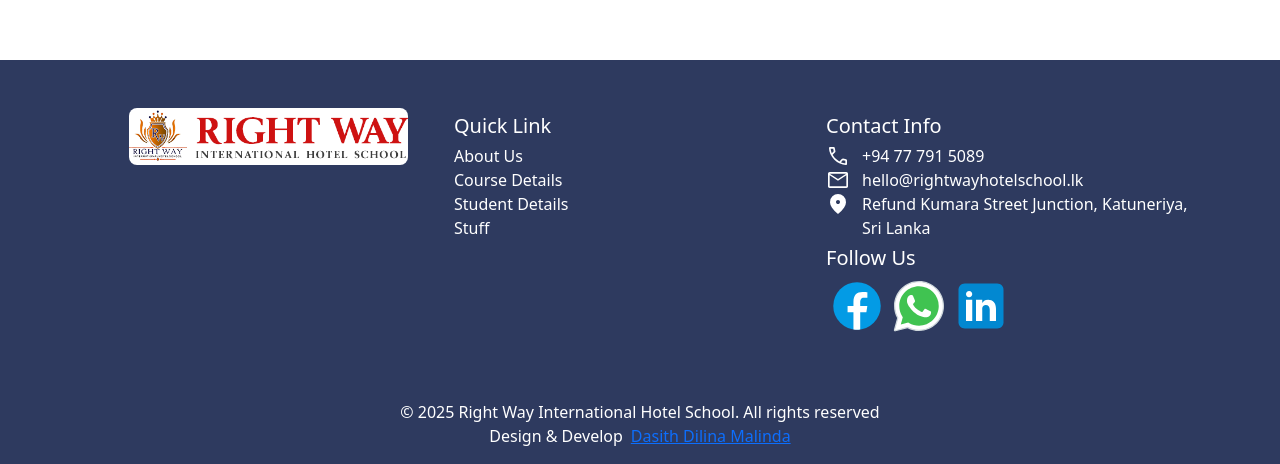
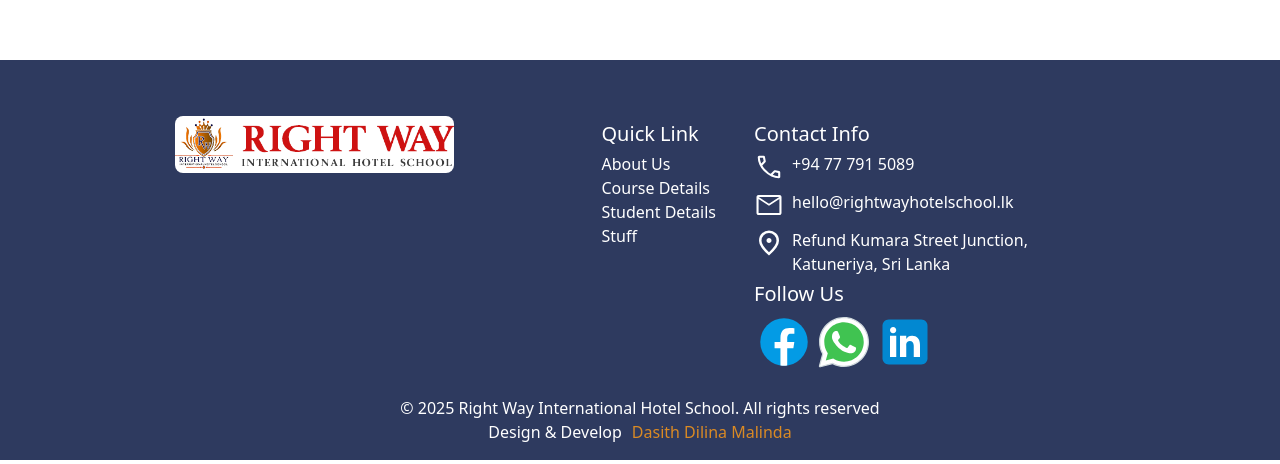
Before and after one commit to ddmalinda/right-way-hotel-school, a React (Vite) app: page / in a window 1280 px wide. Shown: the part 828-1292 px from the top of the page. Built offline with nearby package versions, Linux system fonts and the light colour scheme.

Commit message:
feat: Update footer components and navigation links with new paths and styles

```diff
--- a/src/components/footer/Footer.tsx
+++ b/src/components/footer/Footer.tsx
@@ -22,8 +22,7 @@ const footerDataIcons = [
     links: [
       { link: '/sample', text: '+94 77 791 5089', icon: "M796-120q-119 0-240-55.5T333-333Q231-435 175.5-556T120-796q0-18.86 12.57-31.43T164-840h147.33q14 0 24.34 9.83Q346-820.33 349.33-806l26.62 130.43q2.05 14.9-.62 26.24-2.66 11.33-10.82 19.48L265.67-530q24 41.67 52.5 78.5T381-381.33q35 35.66 73.67 65.5Q493.33-286 536-262.67l94.67-96.66q9.66-10.34 23.26-14.5 13.61-4.17 26.74-2.17L806-349.33q14.67 4 24.33 15.53Q840-322.27 840-308v144q0 18.86-12.57 31.43T796-120ZM233-592l76-76.67-21-104.66H187q3 41.66 13.67 86Q211.33-643 233-592Zm365.33 361.33q40.34 18.34 85.84 29.67 45.5 11.33 89.16 13.67V-288l-100-20.33-75 77.66ZM233-592Zm365.33 361.33Z" },
       { link: '/sample', text: 'hello@rightwayhotelschool.lk', icon: "M146.67-160q-27 0-46.84-19.83Q80-199.67 80-226.67v-506.66q0-27 19.83-46.84Q119.67-800 146.67-800h666.66q27 0 46.84 19.83Q880-760.33 880-733.33v506.66q0 27-19.83 46.84Q840.33-160 813.33-160H146.67ZM480-454.67 146.67-670v443.33h666.66V-670L480-454.67Zm0-66.66 330.67-212H150l330 212ZM146.67-670v-63.33V-226.67-670Z" },
-      { link: '/sample', text: 'Refund Kumara Street Junction, Katuneriya, Sri Lanka', icon: "M480-480q33 0 56.5-23.5T560-560q0-33-23.5-56.5T480-640q-33 0-56.5 23.5T400-560q0 33 23.5 56.5T480-480Zm0 400Q319-217 239.5-334.5T160-552q0-150 96.5-239T480-880q127 0 223.5 89T800-552q0 100-79.5 217.5T480-80Z" },
-
+      { link: '/sample', text: 'Refund Kumara Street Junction, Katuneriya, Sri Lanka', icon: "M480-480q33 0 56.5-23.5T560-560q0-33-23.5-56.5T480-640q-33 0-56.5 23.5T400-560q0 33 23.5 56.5T480-480Zm0 294q122-112 181-203.5T720-552q0-109-69.5-178.5T480-800q-101 0-170.5 69.5T240-552q0 71 59 162.5T480-186Zm0 106Q319-217 239.5-334.5T160-552q0-150 96.5-239T480-880q127 0 223.5 89T800-552q0 100-79.5 217.5T480-80Zm0-480Z" },
     ]
   },
   {
@@ -59,9 +58,7 @@ const footerDataIcons = [
   ]
 },
 ]
-{/* <svg xmlns="http://www.w3.org/2000/svg" x="0px" y="0px" width="100" height="100" viewBox="0 0 48 48">
-<path fill="#039be5" d="M24 5A19 19 0 1 0 24 43A19 19 0 1 0 24 5Z"></path><path fill="#fff" d=""></path>
-</svg> */}
+
 export default function Footer() {
   return (
     <div>
--- a/src/components/footer/footerComponents/BottomLineFooter.tsx
+++ b/src/components/footer/footerComponents/BottomLineFooter.tsx
@@ -6,7 +6,7 @@ export default function BottomLineFooter() {
             </div>
             <div className='flex justify-center mx-auto text-xs text-white sm:text-sm md:text-base'>
                 Design & Develop
-                <a className='text-[#DA8A24] ml-2'>
+                <a  style={{ textDecoration: 'none', color: '#DA8A24' ,marginLeft:'10px'}}>
                     Dasith Dilina Malinda
                 </a>
             </div>
--- a/src/components/footer/footerComponents/InfomationFooter.tsx
+++ b/src/components/footer/footerComponents/InfomationFooter.tsx
@@ -30,14 +30,14 @@ type Props = {
 }
 export default function InfomationFooter({ footerDataLinks, footerDataIcons }: Props) {
   return (
-    <div className=" bg-[#2E3A5F] text-white p-5">
-      <div className="container mx-auto sm:grid lg:flex ">
-        <div className="w-1/3 mx-auto justify-items-center">
+    <div className=" bg-[#2E3A5F] text-white">
+      <div className="container pt-5 mx-auto lg:flex ">
+        <div className="py-2 mx-auto lg:w-1/3 lg:justify-items-center">
           <img className="sm:w-auto md:w-3/4 lg:w-3/4 xl:w-3/4 2xl:w-3/4 rounded-3" src="/assets/logo2.png" alt="Logo" />
         </div>
-        <div className="w-2/3 mx-auto lg:flex ">
+        <div className="space-y-5 sm:p-2 lg:mx-auto lg:w-1/2 lg:flex">
           <FooterDataLinks footerDataLinks={footerDataLinks} />
-          <div className="w-1/2 mx-auto">
+          <div className="mx-auto lg:w-2/3 ">
             <FooterDataIcons footerDataIcons={footerDataIcons} />
           </div>
         </div>
--- a/src/components/footer/footerComponents/footerCmponents/FooterDataIcons.tsx
+++ b/src/components/footer/footerComponents/footerCmponents/FooterDataIcons.tsx
@@ -1,3 +1,4 @@
+import { Link } from 'react-router-dom';
 import SmallTitle from '../../../common/titles/SmallTitle';
 import SingleSvgImage from './SingleSvgImage'
 
@@ -30,11 +31,14 @@ export default function FooterDataIcons({footerDataIcons}: Props) {
                     <>
                       <SmallTitle title={val.title} />
                       {val.links.map((items, idx) => (
-                        <div className="flex mx-auto space-x-3" key={idx}>
+                        <div className="flex mx-auto space-x-2 space-y-2" key={idx}>
                           <div>
+
                             <SingleSvgImage iconData={items.icon}/>
                           </div>
-                          <div>{items.text}</div>
+                          <div>
+                            {items.text}
+                          </div>
                         </div>
                       ))}
                     </>
@@ -44,9 +48,11 @@ export default function FooterDataIcons({footerDataIcons}: Props) {
                         <SmallTitle title={val.title} />
                         < div className="flex lg:w-1/2">
                           {val.links.map((items, key) => (
-                            <div className="flex mx-auto space-x-3" key={key}>
+                            <div className="flex mx-auto " key={key}>
                               <div>
-                              <SingleSvgImage iconData={items.icon}/>
+                               <a href={items.link} target="blank" rel="noopener noreferrer">
+                                <SingleSvgImage iconData={items.icon}/>
+                                </a>
                               </div>
                             </div>
                           ))}
--- a/src/components/footer/footerComponents/footerCmponents/FooterDataLinks.tsx
+++ b/src/components/footer/footerComponents/footerCmponents/FooterDataLinks.tsx
@@ -1,4 +1,5 @@
 
+import { Link } from 'react-router-dom';
 import SmallTitle from '../../../common/titles/SmallTitle';
 
 type Props={
@@ -16,15 +17,17 @@ type FooterLink = {
 
 export default function FooterDataLinks({footerDataLinks}:Props) {
   return (
-   <div className="w-1/2 mx-auto">
+   <div className="lg:x-auto :w-1/2">
                {footerDataLinks.map((val, key) => {
                  return (
                    <div key={key}>
                      <SmallTitle title={val.title} />
                      {val.links.map((items) => {
                        return (
-                         <div>
+                         <div className='hover:'>
+                          <Link to={items.link} style={{ textDecoration: 'none', color: 'inherit' ,marginRight:'10px'}}>
                            {items.text}
+                          </Link>
                          </div>
                        )
                      })}
--- a/src/components/footer/footerComponents/footerCmponents/SingleSvgImage.tsx
+++ b/src/components/footer/footerComponents/footerCmponents/SingleSvgImage.tsx
@@ -17,7 +17,7 @@ export default function SingleSvgImage({ iconData }: Props) {
           ))}
         </svg>
       ) : typeof iconData === "string" && iconData ? (
-        <svg xmlns="http://www.w3.org/2000/svg" height="24px" viewBox="0 -960 960 960" width="24px" fill="#FFFFFF">
+        <svg xmlns="http://www.w3.org/2000/svg" height="30px" viewBox="0 -960 960 960" width="30px" fill="#FFFFFF">
           <path d={iconData}/></svg>
 
       ) : null}
--- a/src/components/navigation/TopNavigation.tsx
+++ b/src/components/navigation/TopNavigation.tsx
@@ -3,24 +3,25 @@ import Nav from 'react-bootstrap/Nav';
 import Navbar from 'react-bootstrap/Navbar';
 import SingleNav from './navbar/SingleNav';
 import ApplyNowButton from '../common/buttons/ApplyNowButton';
+import { linkPath } from '../../path/LinkPath';
 // import NavDropdown from 'react-bootstrap/NavDropdown';
 
 let navLink=[
     {
         title:'About Us',
-        path:''
+        path:linkPath.aboutUs,
     },
     {
         title:'Course Details',
-        path:''
+        path:linkPath.courseDetails,
     },
     {
         title:'Student Detials',
-        path:''
+        path:linkPath.studentDetails
     },
     {
         title:'Stuff',
-        path:''
+        path:linkPath.stuff
     },
 ]
 function TopNavigation() {
@@ -35,7 +36,7 @@ function TopNavigation() {
             <div className='ml-auto'>
 
           <Nav >
-            <div className="grid justify-items-center m-4 lg:flex">
+            <div className="grid m-4 justify-items-center lg:flex">
             {navLink.map((val, key) => (
                 <div className='mr-10' key={key} >
                 <SingleNav   title={val.title} />
--- a/src/pages/Homepage.tsx
+++ b/src/pages/Homepage.tsx
@@ -5,7 +5,7 @@ export default function Homepage() {
   return (
     <div>
      <CommoneWrapLayout>
-adasda
+      sxsacsc
      </CommoneWrapLayout>
     </div>
   )
--- a/src/path/LinkPath.tsx
+++ b/src/path/LinkPath.tsx
@@ -10,9 +10,9 @@ const linkPath ={
   stuff:'/stuff',
 
   //website links
-  facebook:'/',
-  whatsApp:'/',
-  linkedIn:'/',
+  facebook:'https://web.facebook.com/profile.php?id=61566933521835',
+  whatsApp:'https://web.facebook.com/profile.php?id=61566933521835',
+  linkedIn:'https://web.facebook.com/profile.php?id=61566933521835',
 
 
 }
```
